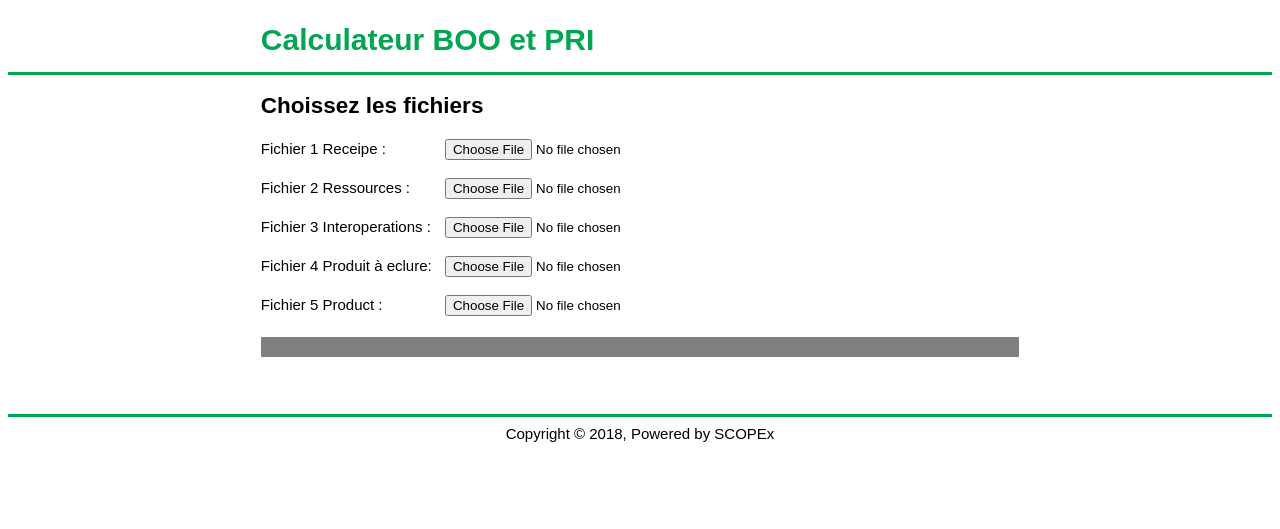
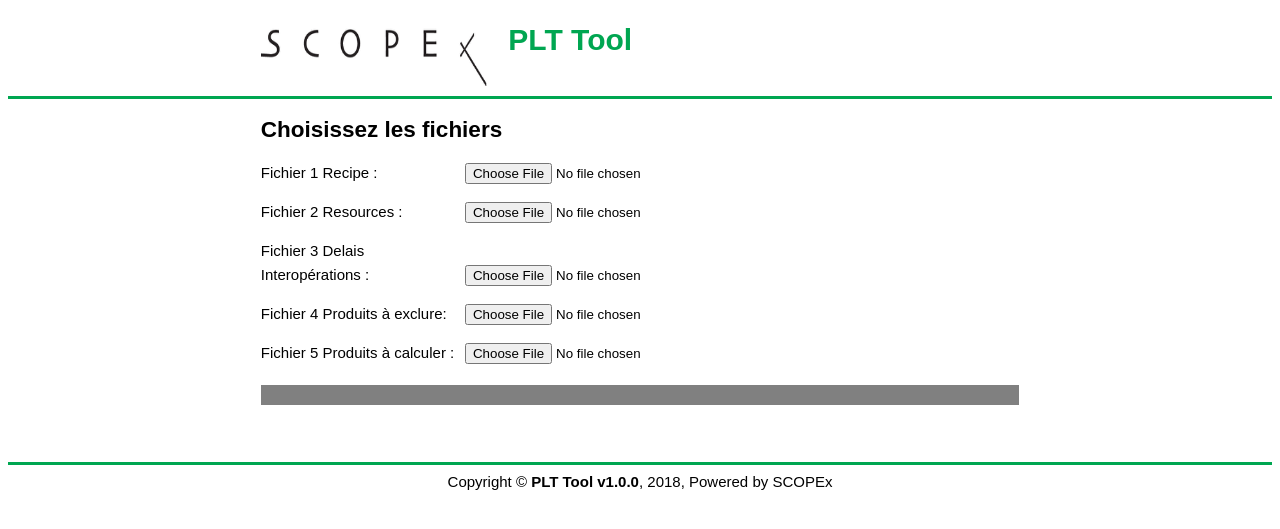
Before and after one commit to shalevy1/electron-flask-app, a Flask app: page / in a window 1280 px wide. Shown: the top 529 px of the page. Run offline with Flask 2, Linux system fonts and the light colour scheme; some libraries are stand-ins or nearby versions.

Commit message:
fixed typos in HTML pages and errors messages adding scopex logo in front end , using static folder

```diff
--- a/app/__init__.py
+++ b/app/__init__.py
@@ -29,11 +29,11 @@ def create_app(config_name):
         #for template folder when runned as a package
         if getattr(sys, 'frozen', False):
             template_folder = os.path.join(sys._MEIPASS, 'templates')
-            print(template_folder)
+            static_folder = os.path.join(sys._MEIPASS, 'static')
             app = Flask(__name__,
-                        template_folder=template_folder)
+                        template_folder=template_folder,
+                        static_folder= static_folder)
         else:
-            print(sys.path[0])
             app = Flask(__name__)
         app.config.from_object(app_config['development'])
     app.register_blueprint(home)
--- a/app/templates/index.html
+++ b/app/templates/index.html
@@ -1,11 +1,9 @@
 <html lang="en" >
 <style type="text/css">
-
     .progress {
   width: 100%;
   height: 20px;
 }
-
 .progress-wrap {
   background: #00a651;
   margin: 20px 0;
@@ -18,42 +16,34 @@
   position: absolute;
   top: 0;
 }
-
 body{
   font-family: arial;
   font-size: 15px;
   line-height: 1.6em;
 }
-
 li {
   list-style: none;
 }
-
 a{
   text-decoration: none;
 }
-
 .container {
   width: 60%;
   margin: 0 auto;
   overflow: auto;
 }
-
 header {
   border-bottom: 3px solid #00a651;
   color: #00a651;
 }
-
 footer{
   border-top: 3px solid #00a651;
   text-align: center;
   padding-top: 5px;
 }
-
 main {
   padding-bottom: 20px;
 }
-
 a.start{
   display: inline-block;
   color: #666;
@@ -61,24 +51,21 @@ a.start{
   border: 1px dotted #ccc;
   padding: 6px 13px;
 }
-
 input[type='text']{
   width: 97%;
   padding: 4px;
   border-radius: 5px;
   border: 1px #ccc solid;
 }
-
 input[type='number']{
   width: 50px;
   padding: 4px;
   border-radius: 5px;
   border: 1px #ccc solid;
 }
-
 label {
   display: inline-block;
-  width: 180px;
+  width: 200px;
 }
 .current{
   padding: 10px;
@@ -86,57 +73,60 @@ label {
   border: #ccc dotted 1px;
   margin: 20px 0 10px 0;
 }
-
 button {
   color: #fff;
   background: #00a651;
   border: 1px dotted #ccc;
   padding: 6px 13px;
 }
-
 @media only screen and (max-width:960px ) {
   .container{
     width: 80%;
   }
-
 }
-
-
+#logo{
+width : 30%;
+height : 10%;
+float : left;
+padding-right : 20px;
+padding-bottom : 10px;
+}
 </style>
 <head>
   <meta charset="UTF-8">
-  <title>BOO Tool </title>
+  <title>PLT Tool </title>
 </head>
 <body>
     <header>
         <div class="container">
-            <h1>Calculateur BOO et PRI </h1>
+    <img id="logo" src="{{url_for('static', filename='logo.png')}}" />
+            <h1>PLT Tool  </h1>
         </div>
     </header>
     <main>
         <div class="container">
-        <h2>Choissez les fichiers </h2>
+        <h2>Choisissez les fichiers </h2>
 
         <form id="upload_form" enctype="multipart/form-data" method="post">
             <p>
-            <label> Fichier 1 Receipe :</label>
+            <label> Fichier 1 Recipe :</label>
             <input type="file" name="bom" id="bom" onchange="uploadFile(bom)">
             </p>
 
             <p>
-            <label>Fichier 2 Ressources :</label>
+            <label>Fichier 2 Resources :</label>
             <input type="file" name="ressources" id="ressources" onchange="uploadFile(ressources)"><br>
             </p>
             <p>
-                <label> Fichier 3 Interoperations :</label>
+            <label> Fichier 3 Delais Interopérations :</label>
             <input type="file" name="interoperation" id="interoperation" onchange="uploadFile(interoperation)">
             </p>
             <p>
-                <label>Fichier 4  Produit à eclure: </label>
+            <label>Fichier 4  Produits à exclure: </label>
             <input type="file" name="excluded" id="excluded" onchange="uploadFile(excluded)">
             </p>
             <p>
-                <label>Fichier 5 Product :</label>
+                <label>Fichier 5 Produits à calculer :</label>
                 <input type="file" name="product" id="product" onchange="uploadFile(product)"><br>
             </p>
         </form>
@@ -152,7 +142,7 @@ button {
     </main>
     <footer>
         <div class="container">
-            Copyright &copy; 2018, Powered by SCOPEx
+             Copyright &copy; <strong>PLT Tool v1.0.0</strong>, 2018, Powered by SCOPEx
         </div>
     </footer>
 
@@ -166,7 +156,6 @@ button {
 function _(el) {
   return document.getElementById(el);
 }
-
 function uploadFile(element_name) {
   console.warn(element_name.id)
   let file = _(element_name.id).files[0];
@@ -181,25 +170,20 @@ function uploadFile(element_name) {
   ajax.open("POST", "{{url_for('home.upload_bom')}}");
   ajax.send(formdata);
 }
-
 function progressHandler(event) {
  //_("loaded_n_total").innerHTML = "Uploaded " + event.loaded + " bytes of " + event.total;
   let percent = (event.loaded / event.total) * 100;
   _("progressBar").value = Math.round(percent);
-  _("status").innerHTML = Math.round(percent) + "% telecharger .. veuillez patienter";
+  _("status").innerHTML = Math.round(percent) + "% telechargés .. veuillez patienter";
 }
-
 function completeHandler(event) {
   _("status").innerHTML = event.target.responseText;
   _("progressBar").value = 0; //wil clear progress bar after successful upload
 }
-
 function errorHandler(event) {
-  _("status").innerHTML = "Upload Failed";
+  _("status").innerHTML = "Echec du téléchargement ";
 }
-
 function abortHandler(event) {
-  _("status").innerHTML = "Upload Aborted";
+  _("status").innerHTML = "téléchargement annulé";
 }
-
 </script>
--- a/app/views.py
+++ b/app/views.py
@@ -15,7 +15,13 @@ ALLOWED_EXTENSIONS = set(['csv', 'xlsx',])
 
 
 def get_bom_folder():
-#get my document folder for windows otherswise
+    """
+    the following method return the folder were the files will be saved
+    on windows it return my documents
+    if the app is runned as a web app it will return the working directory
+    else :
+    the working directory in frozen mode
+    """
     if platform.system() == 'Windows' :
         import ctypes.wintypes
         CSIDL_PERSONAL = 5       # My Documents
@@ -36,11 +42,13 @@ SESSION_FOLDER = os.path.join(FULL_BOM_FOLDER, 'PLT_TOOLS_FILES', 'sessions')
 os.makedirs(UPLOAD_FOLDER, exist_ok=True)
 os.makedirs(BOM_FOLDER, exist_ok=True)
 os.makedirs(SESSION_FOLDER, exist_ok=True)
+
 def allowed_file(filename):
     """
     check if a file name is in alowwed filename"""
     return '.' in filename and \
            filename.rsplit('.', 1)[1].lower() in ALLOWED_EXTENSIONS
+
 def save_file(filename, file_data):
     """
     save a file with a name according to his category
@@ -77,7 +85,7 @@ def upload_bom():
         bom_file = request.files['file']
         name = request.form.get('category', '')
         if bom_file.filename == '':
-            return "aucun  fichier selectioner"
+            return "Aucun  fichier selectioner"
         if bom_file and allowed_file(bom_file.filename):
             #save file according to his category
             #if BOOM save as bom , if product save as product etc
@@ -85,30 +93,30 @@ def upload_bom():
                 path = save_file(name, file_data=bom_file)
                 try:
                     session['components_data'], session['operation_data'], session['base_material'], session['components_with_sub'] = read_bom_file(path)
-                    return 'Bom Telecharger avec sucess'
+                    return 'le fichier recipe a été chargé avec succès'
                 except Exception :
-                    return 'Erreur choisissez un fichier correct'
+                    return 'une erreur s\'est produite , veuillez choisir un fichier correct'
             elif name == 'ressources':
                 path = save_file(name, file_data=bom_file)
                 try:
                     session['ressources_data'] = read_ressources_data(path)
-                    return 'les ressources charger avec sucess'
+                    return 'les ressources ont été chargé avec succès'
                 except Exception as error:
                     print(error)
-                    return 'Erreur choisissez un fichier correct'
+                    return 'une erreur s\'est produite , veuillez choisir un fichier correct'
             elif name == 'interoperation':
                 path = save_file(name, file_data=bom_file)
                 try:
                     session['interopeartion_time'] = read_inter_operartions(path)
-                    return 'les interoperations charger avec sucess'
+                    return 'les delais d\'interoperations ont été chargé  avec succès'
                 except Exception as error:
                     print(error)
-                    return 'Erreur choisissez un fichier correct'
+                    return 'une erreur s\'est produite , veuillez choisir un fichier correct'
             elif name == 'excluded':
                 path = save_file(name, file_data=bom_file)
                 try:
                     session['excluded_products'] = read_excluded_product(path)
-                    return 'les fichiers à exclure chargées avec succes , charger les produits pour debuter avec les calculs'
+                    return 'les fichiers à exclure ont été chargé avec succès , charger les produits pour débuter avec les calculs'
                 except Exception as e:
                     print(e)
                     return 'Erreur choisissez un fichier correct'
@@ -119,14 +127,14 @@ def upload_bom():
                     return redirect(url_for('home.do_calculations'))
                 except Exception as e:
                     print(e)
-                    return 'Erreur choisissez un fichier correct'
+                    return 'une erreur s\'est produite , veuillez choisir un fichier correct'
             else:
                 pass
             #path_name = send_from_directory(UPLOAD_FOLDER, filename)
             #return redirect(url_for('home.read_dataset', path=filename))
-            return 'sucess'
+            return 'succès'
         else:
-            return 'choisissez un fichier correct'
+            return 'une erreur s\'est produite , veuillez choisir un fichier correct'
     return render_template("index.html")
 
 
@@ -177,8 +185,10 @@ def do_calculations():
                     inter_operation_time,
                     BOM_FOLDER)
                 mass_df = mass_df.append(hours_df)
-        mass_df.to_csv(path_or_buf=os.path.join(BOM_FOLDER, "mass_calculation.csv"))
-        return "Les calculs se sont teminées avec sucess , veuillez verifier les fichier generés "
+        writer = pd.ExcelWriter(os.path.join(BOM_FOLDER, "mass_calculation.xlsx"))
+        mass_df.to_excel(writer, 'Sheet1')
+        writer.save()
+        return "Les calculs se sont teminées avec succès , veuillez verifier les fichier generées "
     except Exception as e:
         print(e)
         return 'erreur survenu, verifier si les fichier ont été bien chargés '
```
Also changed, not shown: app/codes/utils.py (+9 -5 lines).
